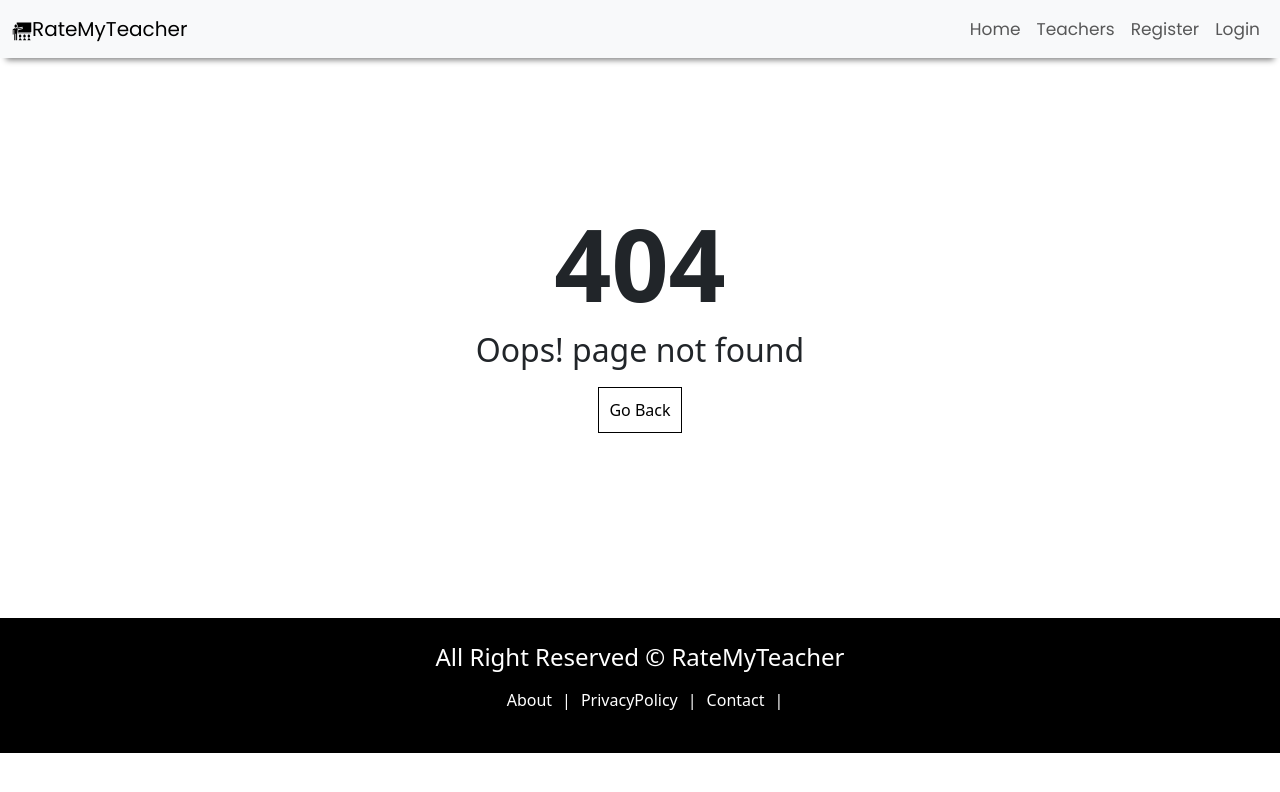
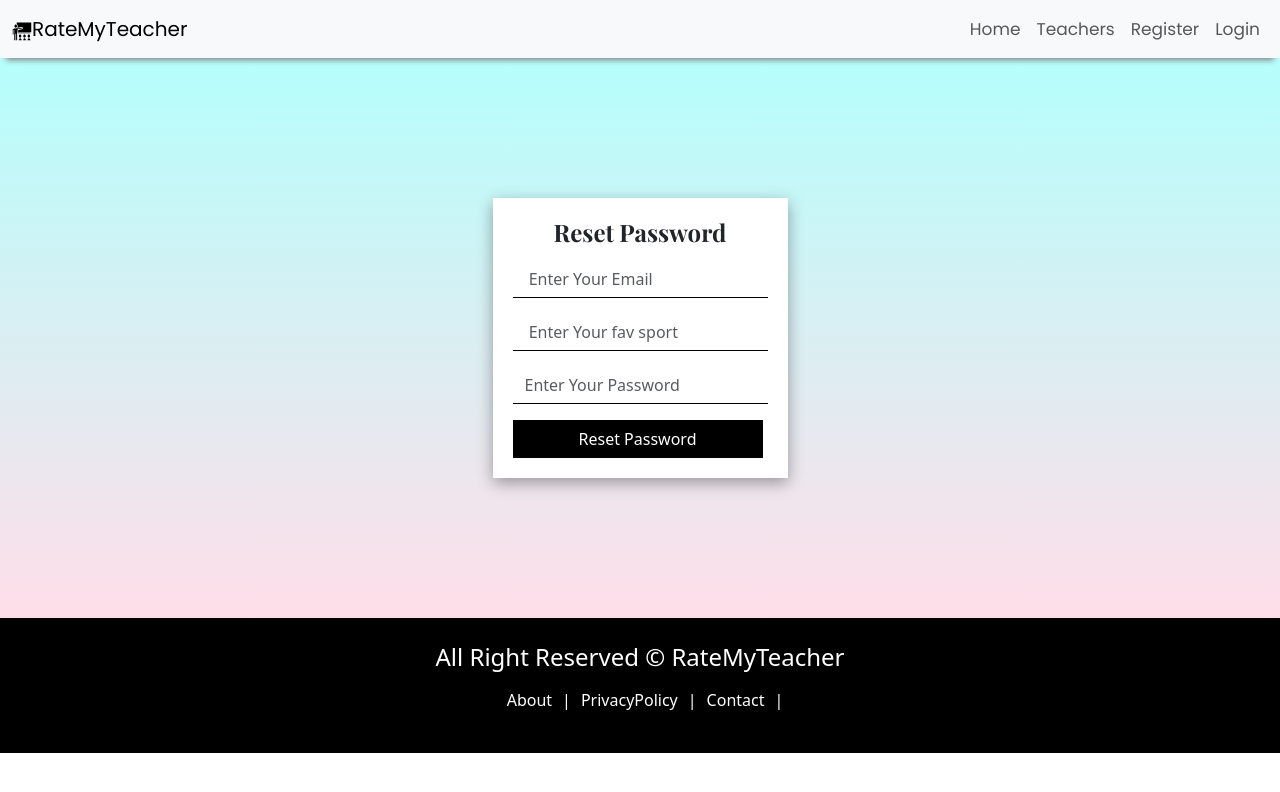
Before and after one commit to sheelaadhikari/RateMyTeacher, a React (Create React App) app in the folder client/: page /forgot-password in a window 1280 px wide. Before the commit this address had no page. Shown: the top 792 px of the page. Built offline with nearby package versions, Linux system fonts and the light colour scheme.

Commit message:
forgot password

```diff
--- a/client/src/App.js
+++ b/client/src/App.js
@@ -11,6 +11,7 @@
 import 'react-toastify/dist/ReactToastify.css';
 import Dashboard from './pages/user/Dashboard';
 import PrivateRoutes from './components/Layout/Routes/Private';
+import ForgotPassword from './pages/auth/ForgotPassword';
 
 
 
@@ -22,6 +23,8 @@
         <Route path='/' element={<HomePage />} />
         <Route path='/about' element={<About />} />
         <Route path='/register' element={<Register />} />
+        <Route path='/forgot-password' element={<ForgotPassword />} />
+
         <Route path="/dashboard" element={<PrivateRoutes />}>
           <Route path="" element={<Dashboard />} />
         </Route>
--- /dev/null
+++ b/client/src/pages/auth/ForgotPassword.js
@@ -0,0 +1,99 @@
+import React, { useState } from "react";
+import Layout from "../../components/Layout/Layout";
+import { toast } from "react-toastify";
+import axios from "axios";
+import { useNavigate, } from "react-router-dom";
+import "../../styles/AuthStyles.css";
+
+
+const ForgotPassword = () => {
+
+
+    const [email, setEmail] = useState("");
+    const [newPassword, setNewPassword] = useState("");
+    const [answer, setAnswer] = useState("");
+
+    const navigate = useNavigate();
+
+    //  form function
+    const handleSubmit = async (e) => {
+        e.preventDefault();
+        try {
+            const res = await axios.post("/api/v1/auth/forgot-password",
+                { email, newPassword, answer });
+
+
+            if (res && res.data.success) {
+                toast.success(res.data && res.data.message);
+
+                navigate("/login");
+            } else {
+                toast.error(res.data.message);
+            }
+        } catch (error) {
+            console.log(error);
+            toast.error("something went wrong");
+        }
+    };
+
+
+
+    return (
+        <Layout title={'Forgot-Password - RateMyTeacher'}><div className="form-container">
+            <form onSubmit={handleSubmit}>
+                <h4 className="title">Reset Password</h4>
+
+                <div className="mb-3">
+                    <input
+                        type="email"
+                        value={email}
+                        onChange={(e) => {
+                            setEmail(e.target.value);
+                        }}
+                        className="form-control"
+                        id="exampleInputEmail"
+                        aria-describedby="emailHelp"
+                        placeholder=" Enter Your Email"
+                        required
+                    />
+                </div>
+
+                <div className="mb-3">
+                    <input
+                        type="text"
+                        value={answer}
+                        onChange={(e) => {
+                            setAnswer(e.target.value);
+                        }}
+                        className="form-control"
+                        id="exampleInputEmail"
+                        aria-describedby="emailHelp"
+                        placeholder=" Enter Your fav sport"
+                        required
+                    />
+                </div>
+
+
+                <div className="mb-3">
+                    <input
+                        type="password"
+                        value={newPassword}
+                        onChange={(e) => {
+                            setNewPassword(e.target.value);
+                        }}
+                        className="form-control"
+                        id="exampleInputPassword"
+                        placeholder="Enter Your Password"
+                        required
+                    />
+                </div>
+
+                <button type="submit" className="btn btn-primary">
+                    Reset Password
+                </button>
+            </form>
+        </div></Layout>
+    )
+}
+
+export default ForgotPassword
--- a/client/src/pages/auth/Login.js
+++ b/client/src/pages/auth/Login.js
@@ -71,7 +71,11 @@
                             required
                         />
                     </div>
-
+                    <div className="mb-3">
+                        <button type="button" className="btn btn-primary" onClick={() => { navigate('/forgot-password') }}>
+                            Forgot Password?
+                        </button>
+                    </div>
                     <button type="submit" className="btn btn-primary">
                         Submit
                     </button>
--- a/client/src/pages/auth/Register.js
+++ b/client/src/pages/auth/Register.js
@@ -10,6 +10,8 @@
     const [password, setPassword] = useState("");
     const [phone, setPhone] = useState("");
     const [address, setAddress] = useState("");
+    const [answer, setAnswer] = useState("");
+
     const navigate = useNavigate();
 
 
@@ -19,7 +21,7 @@
         e.preventDefault();
         try {
             const res = await axios.post('/api/v1/auth/register',
-                { name, email, phone, address, password });
+                { name, email, phone, address, password, answer });
             console.log(res.data)
             if (res.data.success) {
                 toast.success(res.data.message);
@@ -43,8 +45,8 @@
     return (
         <Layout title="Register - RateMyTeacher">
             <div className='form-container'>
-                <h1>Register Page</h1>
                 <form onSubmit={handleSubmit}>
+                    <h4 className='title'>Register Page</h4>
                     <div className="mb-3">
                         <input type="text"
                             value={name}
@@ -82,6 +84,13 @@
 
                             className="form-control" id="exampleInputAddress" aria-describedby="emailHelp" placeholder='Enter Your Address' />
                     </div>
+                    <div className="mb-3">
+                        <input type="text"
+                            value={answer}
+                            onChange={(e) => { setAnswer(e.target.value) }}
+
+                            className="form-control" id="exampleInputAddress" aria-describedby="emailHelp" placeholder='what is your fav sport?' />
+                    </div>
                     <button type="submit" className="btn btn-primary">Submit</button>
                 </form>
 
```
Also changed, not shown: 2 other files (tests, documents, lock files or other folders).
